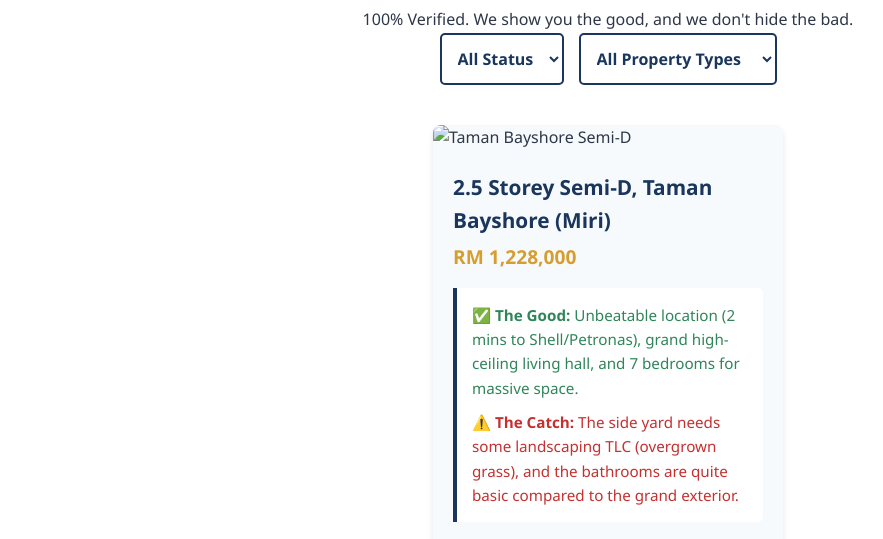
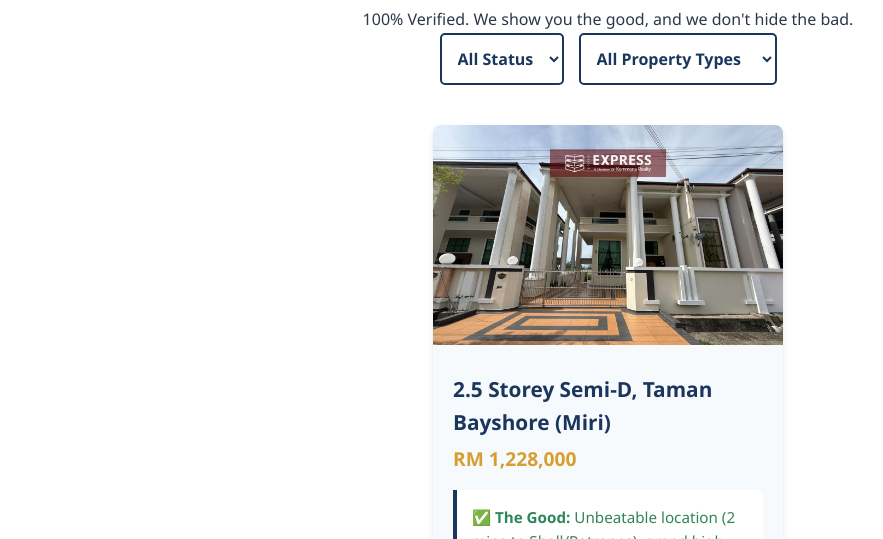
Before and after one commit to JKS-1234/JongExpressProperty, a plain HTML site: page index.html in a window 1280 px wide. Shown: the part 945-1484 px from the top of the page, without its empty margins (32-915 px from the left). Drawn offline with Linux system fonts and the light colour scheme.

Commit message:
Update image source path for property card

```diff
--- a/index.html
+++ b/index.html
@@ -282,7 +282,7 @@
         <div class="property-grid">
 
            <div class="property-card" data-status="sale" data-type="house">
-                <img src="6066679118952075557.jpg" alt="Taman Bayshore Semi-D">
+                <img src="photos/6066679118952075557.jpg" alt="Taman Bayshore Semi-D">
                 <div class="property-details">
                     <h3>2.5 Storey Semi-D, Taman Bayshore (Miri)</h3>
                     <p class="price">RM 1,228,000</p>
```
